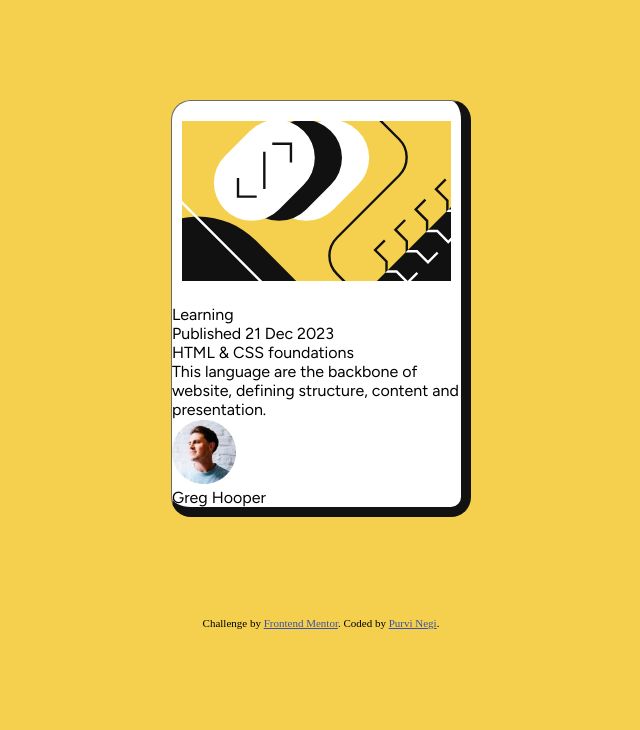
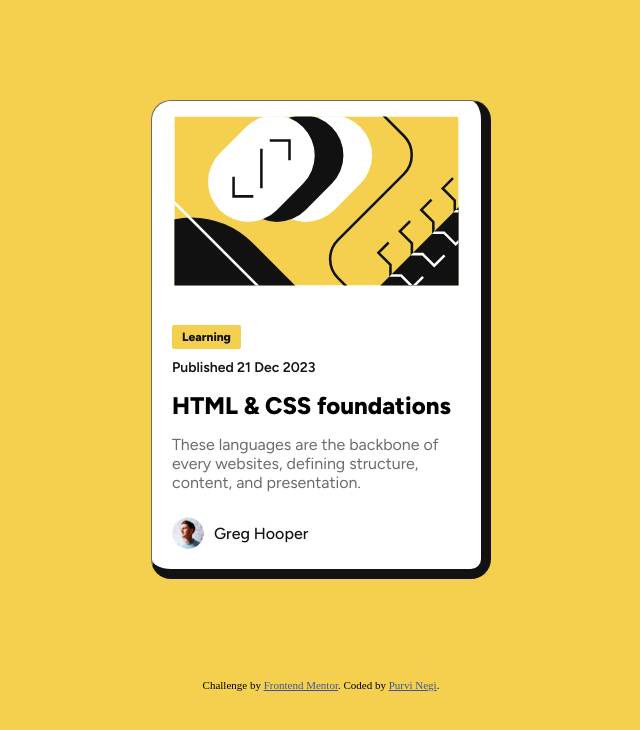
Before and after one commit to purvi-negi/Blog_card, a plain HTML site: page index.html in a window 1280 px wide. Shown: the whole page, without its empty margins (319-959 px from the left). Drawn offline with Linux system fonts and the light colour scheme.

Commit message:
laptop size done
Signed-off-by: purvi-negi <purvi.114n@gmail.com>

```diff
--- a/index.html
+++ b/index.html
@@ -20,14 +20,14 @@
       <img src="./assets/images/illustration-article.svg" alt="A stylized illustration of a document with a yellow background, geometric shapes, and a pen, conveying a creative and inviting atmosphere for reading or writing articles">
     </div>
     <div class="contentOfBlockCard">
-      <p class="1">Learning</p>
-      <p class ="2">Published 21 Dec 2023</p>
-      <p class="3">HTML & CSS foundations</p>
-      <p class="para">This language are the backbone of website, defining structure, content and presentation.</p>
+      <p class="category">Learning</p>
+      <p class="date">Published 21 Dec 2023</p>
+      <h2>HTML & CSS foundations</h2>
+      <p class="description">These languages are the backbone of every websites, defining structure, content, and presentation.</p>
     </div>
-    <div class="author">
-      <img src="./assets/images/image-avatar.webp" alt="Greg Hooper smiling in a professional headshot with a neutral background, conveying a friendly and approachable tone">
-      <p>Greg Hooper</p>
+    <div class="author" style="display: flex; align-items: center; gap: 10px;">
+      <img src="./assets/images/image-avatar.webp" alt="Greg Hooper smiling in a professional headshot with a neutral background, conveying a friendly and approachable tone" style="width: 32px; height: 32px; border-radius: 50%;">
+      <p style="margin: 0;">Greg Hooper</p>
     </div>
   </div>
 
--- a/style.css
+++ b/style.css
@@ -12,20 +12,69 @@ body{
 .blog-card{
     display: flex;
     flex-direction: column;
-    width: 300px;
+    width: 340px;
     background-color: hsl(0, 0%, 100%);
     border-radius: 20px;
     overflow: hidden;
-    font-family: 'Figtree', sans-serif;
     margin: 100px auto;
     border:1px solid  hsl(0, 0%, 42%);
     border-right:10px solid  hsl(0, 0%, 7%);
-    border-bottom:10px solid hsl(0, 0%, 7%);
+    border-bottom:10px solid  hsl(0, 0%, 7%);
 }
 
 .image-main img{
     width: 100%;
     height: 200px;
-    padding:10px 10px 10px 10px;
+    padding:15px;
     border-radius:20px;
 }
+
+.contentOfBlockCard,.author{
+    margin:20px;
+    font-family: 'Figtree', sans-serif;
+}
+.description{
+    font-size:16px;
+}
+.category{
+    font-size: 12px;
+    font-weight: 800;
+    color: hsl(0, 0%, 7%);
+    border-radius: 2px;
+    background-color: hsl(47, 88%, 63%);
+    padding: 5px 10px;
+    width: fit-content;
+}
+.date{
+    font-size: 14px;
+    color: hsl(0, 0%, 7%);
+    padding-top:10px;
+    font-weight: 600;
+}
+.contentOfBlockCard h2{
+    padding-top:15px;
+    font-weight: 800;
+}
+.description{
+    color: hsl(0, 0%, 42%);
+    font-size: 16px;
+    padding: 15px 0 0 0;
+}
+.author{
+    display: flex;
+    align-items: center;
+    gap: 10px;
+    margin-top: 5px;
+}
+.author img{
+    width: 30px;
+    height: 30px;
+    border-radius: 50%;
+    display: inline-block;
+}
+.author p{
+    display: inline-block;
+    font-size: 16px;
+    color: hsl(0, 0%, 7%);
+    font-weight: 500;
+}
```
